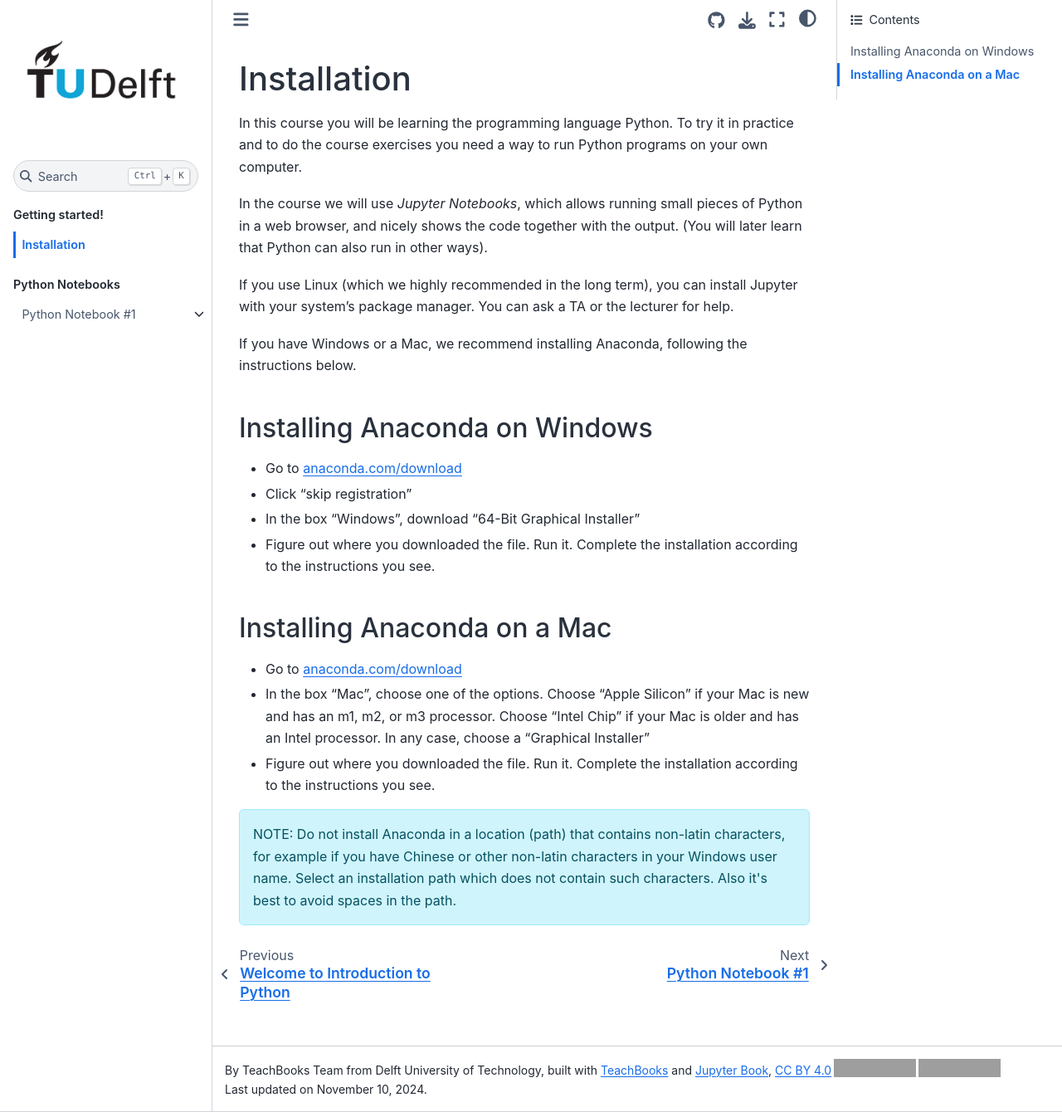
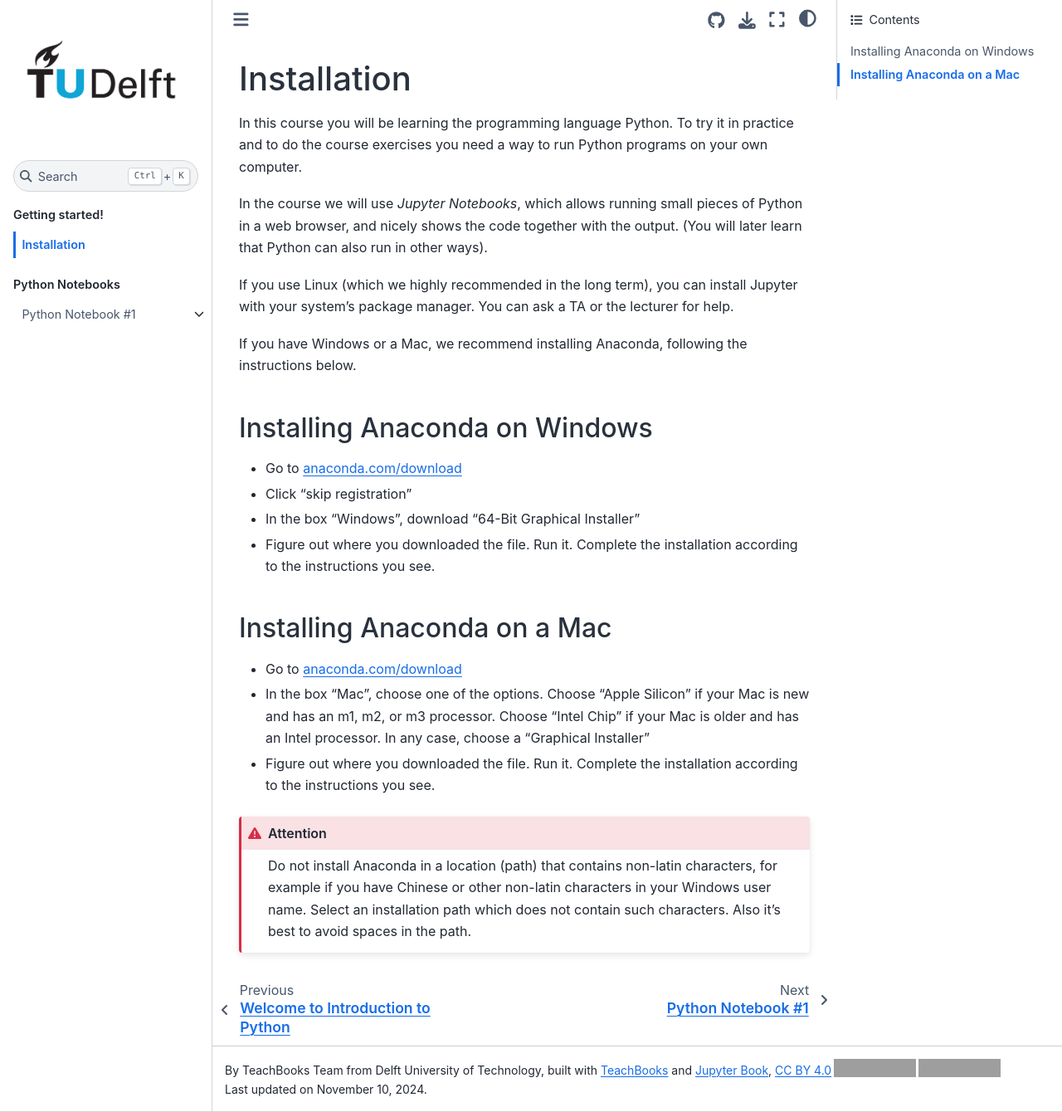
Before and after one commit to TeachBooks/introduction_to_python, a Jupyter Book: the page built from book/installation/installation.md, in a window 1280 px wide and 1340 px high. Shown: the whole window at 83% size. Built offline with Jupyter Book 1.0.4 settings and Sphinx 7.4.7 and the Sphinx Book theme 1.1.4, drawn with Linux system fonts in a browser that asks for light colours; pages that are not in the unit, such as notebooks, are missing from menus; comment, search, counter and statistics services are not loaded; grey boxes are pictures that could not be loaded.

Commit message:
finished installation.md

````diff
--- a/book/installation/installation.md
+++ b/book/installation/installation.md
@@ -35,10 +35,12 @@
 * Figure out where you downloaded the file. Run it.
   Complete the installation according to the instructions you see.
 
-<div class="alert alert-block alert-info">
-NOTE: Do not install Anaconda in a location (path) that contains
+```{admonition} Attention
+:class: danger
+Do not install Anaconda in a location (path) that contains
 non-latin characters, for example if you have Chinese or other
 non-latin characters in your Windows user name.  Select an
 installation path which does not contain such characters. Also it's
 best to avoid spaces in the path.
-</div>
++++
+```
````
